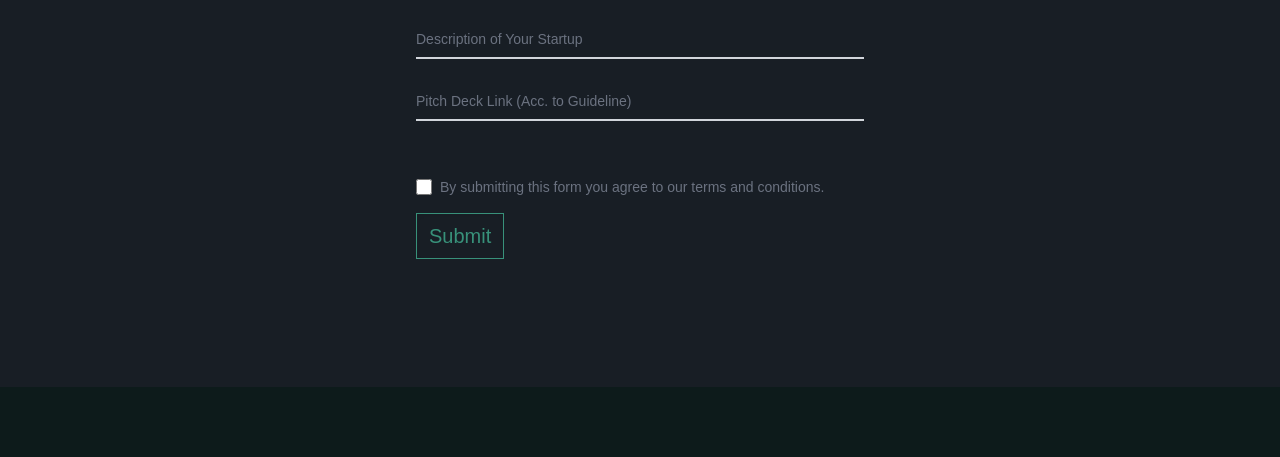
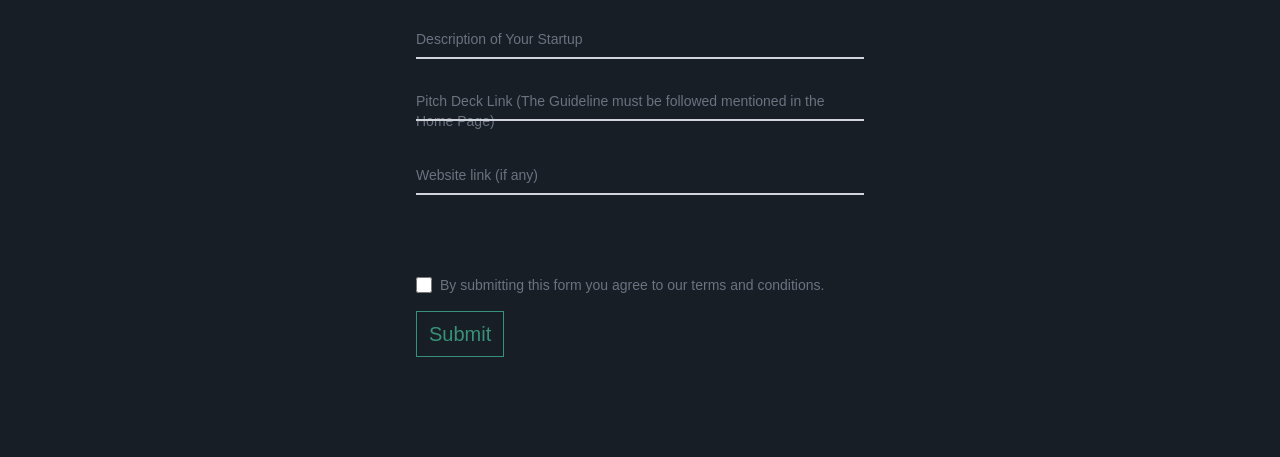
Before and after one commit to sakibmouin/sheikh-jamal-innovation-grant, a website: page apply.html in a window 1280 px wide. Shown: the part 1039-1496 px from the top of the page. Drawn offline with nearby package versions, Linux system fonts and the light colour scheme.

Commit message:
form update

```diff
--- a/apply.html
+++ b/apply.html
@@ -482,9 +482,26 @@
 						<label
 							for="711831425"
 							class="peer-focus:font-medium absolute text-sm text-gray-500 dark:text-gray-400 duration-300 transform -translate-y-6 scale-75 top-3 -z-10 origin-[0] peer-focus:start-0 rtl:peer-focus:translate-x-1/4 peer-focus:text-blue-600 peer-focus:dark:text-blue-500 peer-placeholder-shown:scale-100 peer-placeholder-shown:translate-y-0 peer-focus:scale-75 peer-focus:-translate-y-6"
-							>Pitch Deck Link (Acc. to Guideline)</label
+							>Pitch Deck Link (The Guideline must be followed mentioned in the
+							Home Page)</label
 						>
 					</div>
+					<div class="relative z-0 w-full mb-8 group">
+						<input
+							id="637575779"
+							type="text"
+							name="entry.637575779"
+							class="block py-2.5 px-0 w-full text-sm text-gray-900 bg-transparent border-0 border-b-2 border-gray-300 appearance-none dark:text-white dark:border-gray-600 dark:focus:border-blue-500 focus:outline-none focus:ring-0 focus:border-blue-600 peer"
+							placeholder=" "
+							required
+						/>
+						<label
+							for="1571831884"
+							class="peer-focus:font-medium absolute text-sm text-gray-500 dark:text-gray-400 duration-300 transform -translate-y-6 scale-75 top-3 -z-10 origin-[0] peer-focus:start-0 rtl:peer-focus:translate-x-1/4 peer-focus:text-blue-600 peer-focus:dark:text-blue-500 peer-placeholder-shown:scale-100 peer-placeholder-shown:translate-y-0 peer-focus:scale-75 peer-focus:-translate-y-6"
+							>Website link (if any)</label
+						>
+					</div>
+					<br />
 					<br />
 					<div class="flex items-center mb-4">
 						<input
@@ -603,8 +620,8 @@
 							2nd Floor, Academic Building 3, Dhaka Residential Model College,
 							Mirpur Road, Mohammadpur, Dhaka 1207, Bangladesh
 						</li>
-						<li>+880 1880830398</li>
-						<li>+880 1774259991</li>
+						<li>+880 1778399671</li>
+						<li>+880 1770597122</li>
 						<li>
 							<a
 								class="hover:text-[#00d9a6]"
```
Also changed, not shown: index.html (+2 -2 lines), ._apply.html (added).
